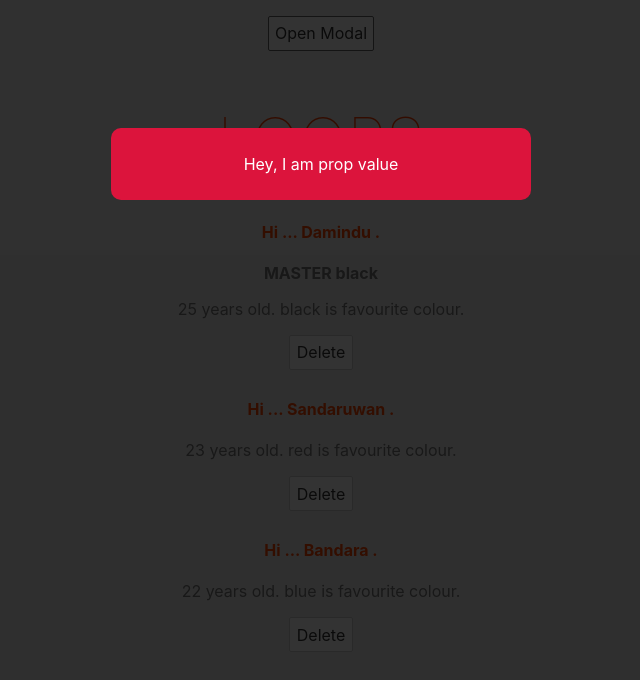
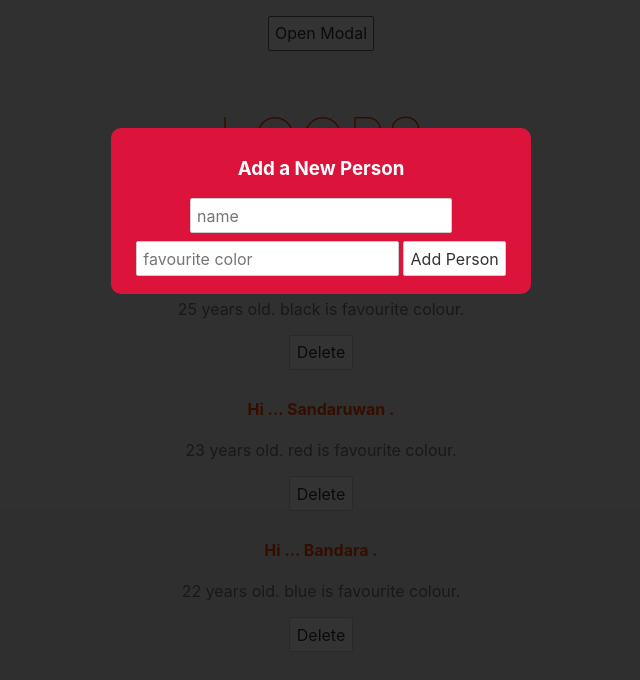
Before and after one commit to DaminduSandaruwan/LearnSvelte, a Svelte app in the folder learnloops/: page / in a window 1280 px wide. Both pictures are taken after a click on the button "Open Modal". Shown: the top 680 px of the page, without its empty margins (319-959 px from the left). Built offline with nearby package versions, Linux system fonts and the light colour scheme.

Commit message:
using slots to view form

```diff
--- a/learnloops/src/App.svelte
+++ b/learnloops/src/App.svelte
@@ -26,11 +26,18 @@
 
 </script>
 
-<Offer message="Hey, I am prop value" isPromo={true} {showModal} on:click={toggleModal}/>
+<Offer message="Hey, I am prop value" isPromo={true} {showModal} on:click={toggleModal}>
+	<h3>Add a New Person</h3>
+	<form>
+		<input type="text" placeholder="name">
+		<input type="text" placeholder="favourite color">
+		<button>Add Person</button>
+	</form>
+</Offer>
 
 <main>
 
-	<button on:click|once={toggleModal}>Open Modal</button>
+	<button on:click={toggleModal}>Open Modal</button>
 
 	<h1>Loops</h1>
 	{#each people as person (person.id)}
--- a/learnloops/src/modal.svelte
+++ b/learnloops/src/modal.svelte
@@ -7,7 +7,8 @@
 {#if showModal}
     <div class="backdrop" class:promo={isPromo} on:click|self>
         <div class="modal">
-            <p>{message}</p>
+           <!-- <p>{message}</p> -->
+            <slot></slot>
         </div>
     </div>
 {/if}
```
